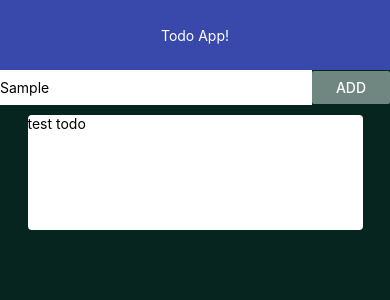
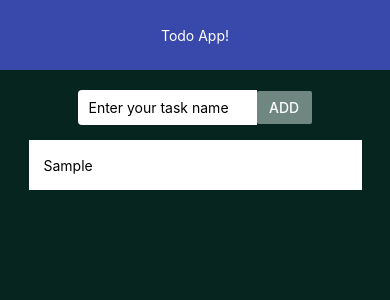
Before and after one commit to DenysAptikieiev/React_Native, a React Native app: screen / in a window 390 px wide. Both pictures are taken after typing "Sample" into the empty fields and a click on the button "ADD". Shown: the top 300 px of the page. Built offline with nearby package versions, Linux system fonts and the light colour scheme.

Commit message:
has been added list for todo

```diff
--- a/App.js
+++ b/App.js
@@ -1,6 +1,6 @@
 import React, {useState} from 'react'
 import { StatusBar } from 'expo-status-bar';
-import { StyleSheet, View, Text } from 'react-native';
+import { StyleSheet, View, Text, FlatList } from 'react-native';
 import { Navbar } from './src/Navbar';
 import { AppTodo } from './src/AppTodo';
 import { Todo } from './src/Todo';
@@ -18,10 +18,19 @@ export default function App() {
 
   return (
     <View style={styles.container}>
+      <StatusBar
+        animated={true}
+        hidden={false}
+        statusBarStyle='dark-content'
+      />
       <Navbar title="Todo App!"/>
-      <View>
+      <View style={styles.wrappListContainer}>
         <AppTodo onSubmit={addTodo}/>
-        <Todo todos={todos}/>
+        <FlatList
+          keyExtractor={item => item.id.toString()}
+          data={todos}
+          renderItem={({item}) => <Todo title={item.title}/>}
+        />
       </View>
     </View>
   );
@@ -31,5 +40,10 @@ const styles = StyleSheet.create({
   container: {
     flex: 1,
     backgroundColor: '#06251E',
+  },
+  wrappListContainer: {
+    maxHeight: '80%',
+    justifyContent: 'center',
+    alignItems: 'center'
   }
 });
--- a/src/AppTodo.js
+++ b/src/AppTodo.js
@@ -1,13 +1,28 @@
-import React from 'react';
-import {View, StyleSheet, TextInput, Button} from 'react-native';
+import React, {useState} from 'react';
+import {View, StyleSheet, TextInput, Button, Alert} from 'react-native';
 
 export const AppTodo = ({onSubmit}) => {
+  const [value, setValue] = useState('');
+
   const pressHandler = () => {
-    onSubmit('test todo')
+    if (value) {
+      onSubmit(value)
+      setValue('');
+    } else {
+      Alert.alert('Input must not be empty')
+    }
   }
+
   return (
     <View style={styles.AppTodoBlock}>
-      <TextInput style={styles.textInput}/>
+      <TextInput
+        onChangeText={setValue}
+        value={value}
+        style={styles.textInput}
+        placeholder='Enter your task name'
+        autoCorrect={false}
+        autoCapital='none'
+      />
       <View style={styles.btnWrapper}>
         <Button
           onPress={pressHandler}
@@ -21,16 +36,23 @@ export const AppTodo = ({onSubmit}) => {
 
 const styles = StyleSheet.create({
   AppTodoBlock: {
+    marginTop: 20,
+    marginBottom: 10,
     flexDirection: 'row',
-    justifyContent: 'space-between',
+    justifyContent: 'center',
     alignItems: 'center'
   },
   textInput: {
-    width: "80%",
+    width: "65%",
     height: 35,
-    backgroundColor: "#FFF"
+    backgroundColor: "#FFF",
+    paddingLeft: 10,
+    borderTopLeftRadius: 4,
+    borderBottomLeftRadius: 4,
   },
   btnWrapper: {
+    borderTopRightRadius: 4,
+    borderBottomRightRadius: 4,
     width: '20%',
     color: '#000'
   }
--- a/src/Todo.js
+++ b/src/Todo.js
@@ -1,35 +1,29 @@
 import React from 'react';
-import {View, StyleSheet, Text} from 'react-native';
+import { View, StyleSheet, Text, TouchableHighlight } from 'react-native';
 
-export const Todo = ({todos}) => {
+export const Todo = ({ title }) => {
   return (
-    <View style={styles.todo}>
-      {todos.map((todo) => {
-        return( <Text
-          style={styles.todoTitle}
-          key={todo.id}
-          >{todo.title}</Text>)
-      })}
-    </View>
+    <TouchableHighlight
+      activeOpacity={0.6}
+      underlayColor="#DDDDDD"
+      onPress={() => alert(title)}>
+      <View style={styles.todo}>
+        <Text>{title}</Text>
+      </View>
+    </TouchableHighlight>
   )
 }
 
 const styles = StyleSheet.create({
   todo: {
-    flex: 1,
-    marginTop: 10,
+    width: 333,
+    height: 50,
+    flexDirection: 'row',
     justifyContent: 'flex-start',
     alignItems: 'center',
+    padding: 15,
+    backgroundColor: '#fff',
+    marginTop: 5,
+    marginBottom: 5,
   },
-
-  todoTitle: {
-    width: 335,
-    height: 115,
-    shadowColor: 'rgba(0, 0, 0, 0.1)',
-    shadowOpacity: 0.18,
-    backgroundColor: '#FFF',
-    marginBottom: 14,
-    color: '#000',
-    borderRadius: 4,
-  }
 })
```
